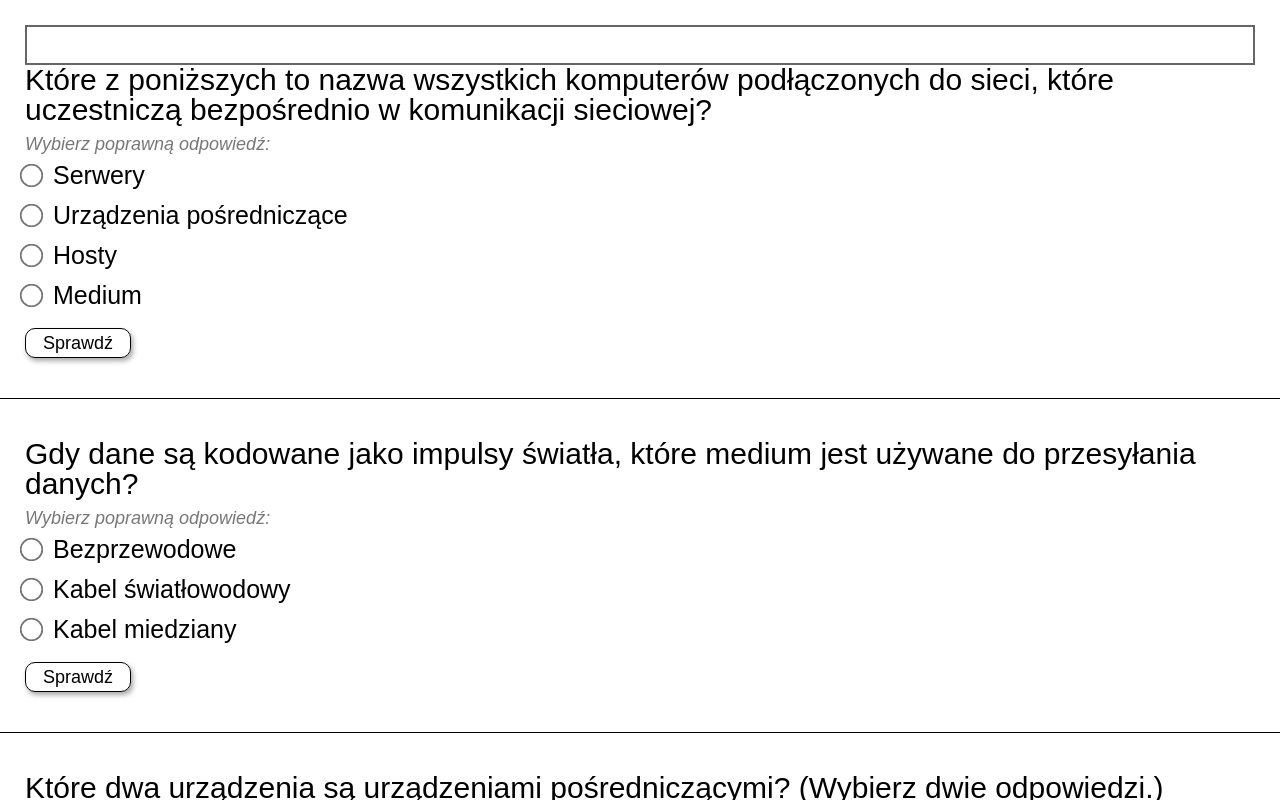
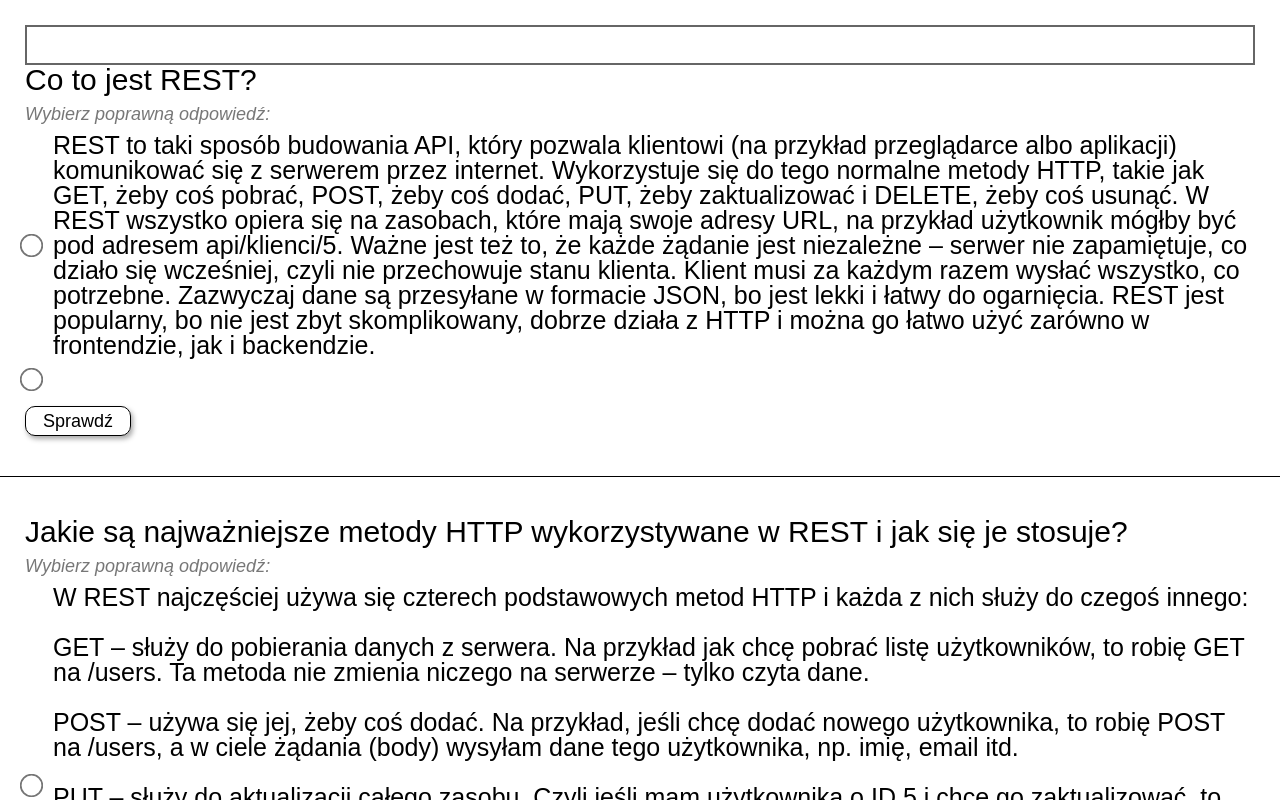
Before and after one commit to MEDOYED/networks-cisco-test, a React (Vite) app: page / in a window 1280 px wide. Built offline with nearby package versions, Linux system fonts and the light colour scheme.

Commit message:
feat(dataPiKSA.ts): filled in all questions PROGRAMOWANIE I KONFIGURACJA SERWERÓW APLIKACYJNYCH

```diff
--- /dev/null
+++ b/src/shared/data/dataPiKSA.ts
@@ -0,0 +1,82 @@
+const dataPiKSA = [
+  {
+    id: 1,
+    question: "Co to jest REST?",
+    answers: [
+      {
+        option:
+          "REST to taki sposób budowania API, który pozwala klientowi (na przykład przeglądarce albo aplikacji) komunikować się z serwerem przez internet. Wykorzystuje się do tego normalne metody HTTP, takie jak GET, żeby coś pobrać, POST, żeby coś dodać, PUT, żeby zaktualizować i DELETE, żeby coś usunąć. W REST wszystko opiera się na zasobach, które mają swoje adresy URL, na przykład użytkownik mógłby być pod adresem api/klienci/5. Ważne jest też to, że każde żądanie jest niezależne – serwer nie zapamiętuje, co działo się wcześniej, czyli nie przechowuje stanu klienta. Klient musi za każdym razem wysłać wszystko, co potrzebne. Zazwyczaj dane są przesyłane w formacie JSON, bo jest lekki i łatwy do ogarnięcia. REST jest popularny, bo nie jest zbyt skomplikowany, dobrze działa z HTTP i można go łatwo użyć zarówno w frontendzie, jak i backendzie.",
+        correct: true,
+      },
+      {
+        option: "",
+        correct: false,
+      },
+    ],
+  },
+  {
+    id: 2,
+    question: "Jakie są najważniejsze metody HTTP wykorzystywane w REST i jak się je stosuje?",
+    answers: [
+      {
+        option:
+          "W REST najczęściej używa się czterech podstawowych metod HTTP i każda z nich służy do czegoś innego: \n \n GET – służy do pobierania danych z serwera. Na przykład jak chcę pobrać listę użytkowników, to robię GET na /users. Ta metoda nie zmienia niczego na serwerze – tylko czyta dane. \n \n POST – używa się jej, żeby coś dodać. Na przykład, jeśli chcę dodać nowego użytkownika, to robię POST na /users, a w ciele żądania (body) wysyłam dane tego użytkownika, np. imię, email itd. \n \n PUT – służy do aktualizacji całego zasobu. Czyli jeśli mam użytkownika o ID 5 i chcę go zaktualizować, to robię PUT na /users/5 i podaję wszystkie dane, nawet jeśli niektóre się nie zmieniają. \n \n DELETE – jak sama nazwa mówi, służy do usuwania. Czyli jak chcę usunąć użytkownika o ID 5, to robię DELETE na /users/5. \n \n Te metody są intuicyjne, bo po prostu opisują, co chcemy zrobić z danymi. REST wykorzystuje właśnie taką „czytelną” strukturę – jak widzisz endpoint i metodę, to od razu wiesz, co się dzieje.",
+        correct: true,
+      },
+      {
+        option: "",
+        correct: false,
+      },
+    ],
+  },
+  {
+    id: 3,
+    question:
+      "Jakiego API można używać w Twojej ulubionej technologii (JEE, Spring, .NET) do przetwarzania JSONa - opisz jego cechy?",
+    answers: [
+      {
+        option:
+          "W Springu do przetwarzania JSON-a najczęściej używa się biblioteki Jackson, która jest zintegrowana z Spring Bootem domyślnie. Nie trzeba jej nawet dodawać ręcznie – po prostu działa od razu po instalacji Spring Boota. Jackson pozwala bardzo łatwo konwertować dane JSON na obiekty Javy (czyli tzw. deserializacja) i odwrotnie – obiekty Javy na JSON (serializacja). Wystarczy stworzyć zwykłą klasę z polami, np. User z name, email, i Spring sam dopasuje dane z JSON-a do tych pól. \n \n Najfajniejsze cechy Jacksona: \n \n Działa automatycznie z adnotacjami Springa, np. @RequestBody i @ResponseBody – JSON trafia prosto do obiektów lub wychodzi z nich. \n \n Obsługuje różne formaty, typy danych, nawet zagnieżdżone obiekty i listy. \n \n Można go konfigurować, np. ignorować nieznane pola, zmieniać format dat, itp. \n \n To działa bardzo płynnie – piszemy metody w kontrolerze, a Spring z Jacksonem robi całą robotę z JSON-em za nas. Nie trzeba ręcznie nic parsować ani tworzyć specjalnych parserów.",
+        correct: true,
+      },
+      {
+        option: "",
+        correct: false,
+      },
+    ],
+  },
+  {
+    id: 4,
+    question:
+      "Co to jest dependency injection i jak się je realizuje/stosuje w Twojej ulubionej technologii?",
+    answers: [
+      {
+        option:
+          "Dependency injection to po prostu taki sposób, żeby nie tworzyć obiektów samemu w klasie, tylko żeby robił to za nas Spring. Zamiast pisać new, mówimy Springowi: „Hej, potrzebuję tego obiektu – daj mi go”. I Spring sam go tworzy i wstrzykuje tam, gdzie trzeba. \n \n W Springu robi się to bardzo łatwo – wystarczy dodać adnotację @Component do klasy, żeby Spring wiedział, że ma ją zarządzać. A potem tam, gdzie chcemy jej używać, piszemy @Autowired, i gotowe – Spring sam wszystko podstawi.",
+        correct: true,
+      },
+      {
+        option: "",
+        correct: false,
+      },
+    ],
+  },
+  {
+    id: 5,
+    question:
+      "HTTP jest protokołem bezstanowym. W jaki sposób można realizować utrzymanie stanu komunikacji pomiędzy klientem a serwerem w oprogramowaniu korzystającym z tego protokołu?",
+    answers: [
+      {
+        option:
+          "HTTP rzeczywiście jest bezstanowy, co oznacza, że każde żądanie od klienta do serwera jest traktowane osobno, bez pamiętania, co było wcześniej. Ale w prawdziwych aplikacjach często trzeba jakoś utrzymać stan, np. żeby użytkownik był zalogowany. \n \n  Są na to różne sposoby: \n \n Ciasteczka (cookies) – serwer może wysłać ciasteczko do przeglądarki, a ta będzie je potem automatycznie dodawać do każdego kolejnego żądania. Dzięki temu serwer „rozpoznaje” użytkownika.\n \n  Sesje (sessions) – po stronie serwera tworzy się specjalny identyfikator sesji (np. JSESSIONID), który jest zapisywany w ciasteczku. Potem serwer może przechowywać informacje o użytkowniku w tej sesji.\n \n  Tokeny (np. JWT) – po zalogowaniu użytkownik dostaje token (czyli zakodowany ciąg znaków), który musi dołączać do każdego żądania (zazwyczaj w nagłówku Authorization). Serwer może go odczytać i sprawdzić, kto to jest.\n \n  LocalStorage/SessionStorage (po stronie klienta) – frontend może sam przechowywać dane w przeglądarce i dodawać je do każdego żądania (np. token).\n \n  Podsumowując – chociaż HTTP nie zapamiętuje stanu, to my możemy go „symulować” za pomocą cookies, sesji albo tokenów. Dzięki temu użytkownik nie musi logować się przy każdej akcji, tylko działa jakby miał „ciągłą” sesję.",
+        correct: true,
+      },
+      {
+        option: "",
+        correct: false,
+      },
+    ],
+  },
+];
+
+export default dataPiKSA;
--- a/src/widgets/cards/CardQuestion/CardQuestion.tsx
+++ b/src/widgets/cards/CardQuestion/CardQuestion.tsx
@@ -49,6 +49,7 @@ const CardQuestion = ({ question }: PropsTypes) => {
                 />
                 <span
                   style={{
+                    whiteSpace: "pre-line",
                     color: showFeedback ? "green" : isSelected && checked ? "red" : "inherit",
                   }}>
                   {answer.option}
--- a/src/widgets/sections/SectionQuestions/SectionQuestions.tsx
+++ b/src/widgets/sections/SectionQuestions/SectionQuestions.tsx
@@ -2,7 +2,8 @@ import { Fragment } from "react/jsx-runtime";
 
 import CardQuestion from "../../cards/CardQuestion/CardQuestion";
 
-import { dataCiscoQuestions } from "../../../shared/data/dataCiscoQuestions";
+// import { dataCiscoQuestions } from "../../../shared/data/dataCiscoQuestions";
+import dataPiKSA from "../../../shared/data/dataPiKSA";
 
 import "./SectionQuestions.scss";
 
@@ -13,7 +14,7 @@ type Props = {
 const SectionQuestions = ({ inputValue }: Props) => {
   return (
     <section className="section-questions">
-      {dataCiscoQuestions
+      {dataPiKSA
         .filter((question) => question.question.toLowerCase().includes(inputValue.toLowerCase()))
         .map((question, index) => (
           <Fragment key={index}>
```
Also changed, not shown: src/shared/data/dataProgFunc.ts (added, +32 -0 lines).
